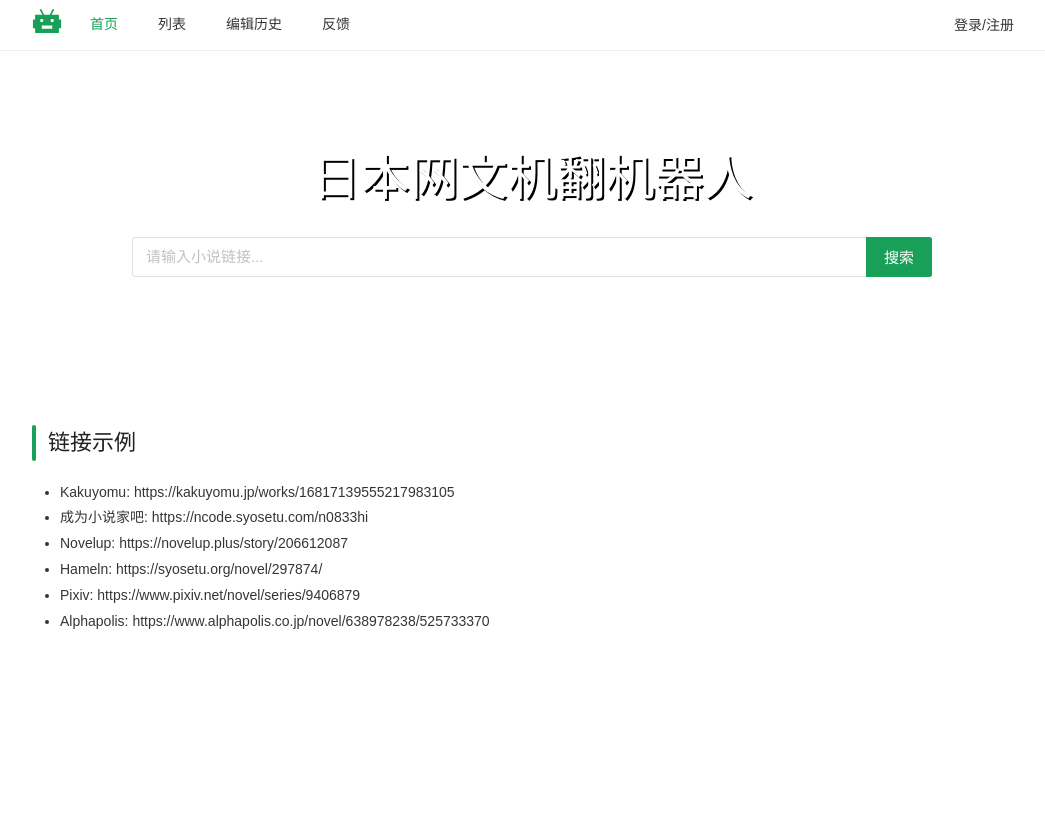
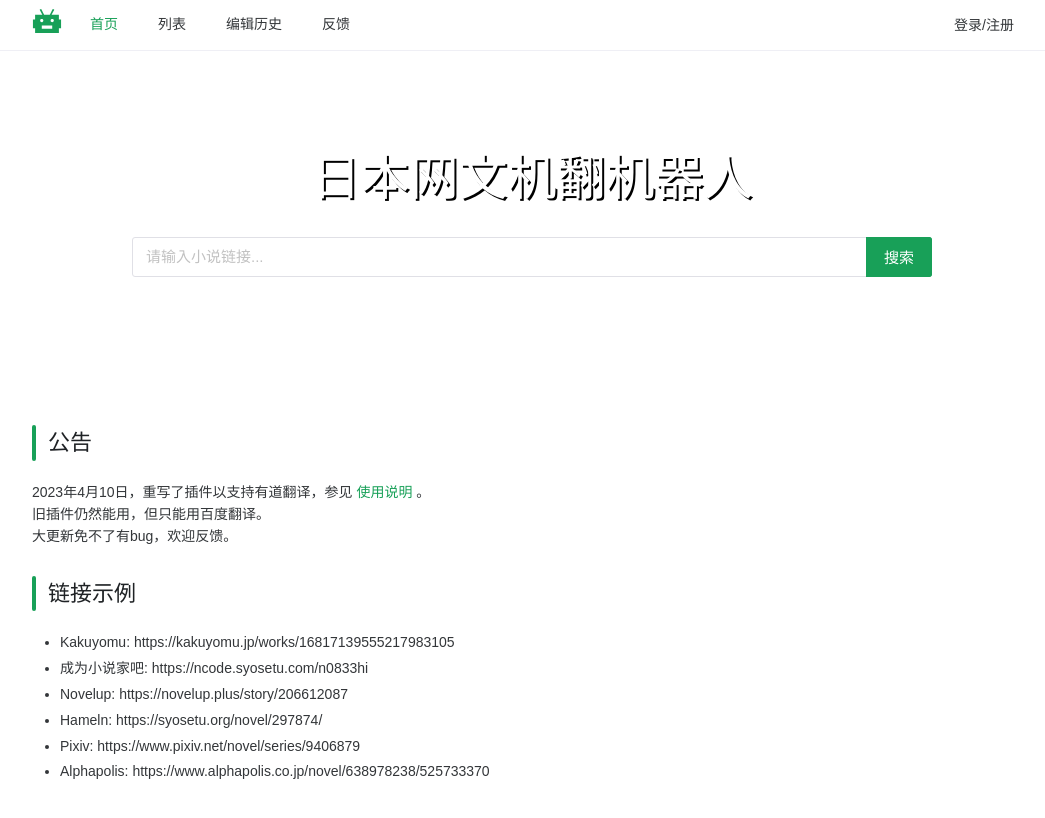
Before and after one commit to FishHawk/auto-novel, a Vue app in the folder src-vue/: page / in a window 1280 px wide. Shown: the top 818 px of the page, without its empty margins (108-1153 px from the left). Built offline with nearby package versions, Linux system fonts and the light colour scheme; a small style sheet from the web is missing.

Commit message:
explain update on main page

```diff
--- a/src-vue/src/views/Query.vue
+++ b/src-vue/src/views/Query.vue
@@ -74,6 +74,18 @@ async function loadMyFavorite(page: number, selected: number[]) {
         </div>
       </div>
     </template>
+    <n-h2 prefix="bar">公告</n-h2>
+
+    <n-p>
+      2023年4月10日，重写了插件以支持有道翻译，参见
+      <n-a href="/how-to-use" target="_blank">使用说明</n-a>
+      。
+      <br />
+      旧插件仍然能用，但只能用百度翻译。
+      <br />
+      大更新免不了有bug，欢迎反馈。
+      <br />
+    </n-p>
 
     <template v-if="authInfoStore.token">
       <n-h2 prefix="bar">我的收藏</n-h2>
```
